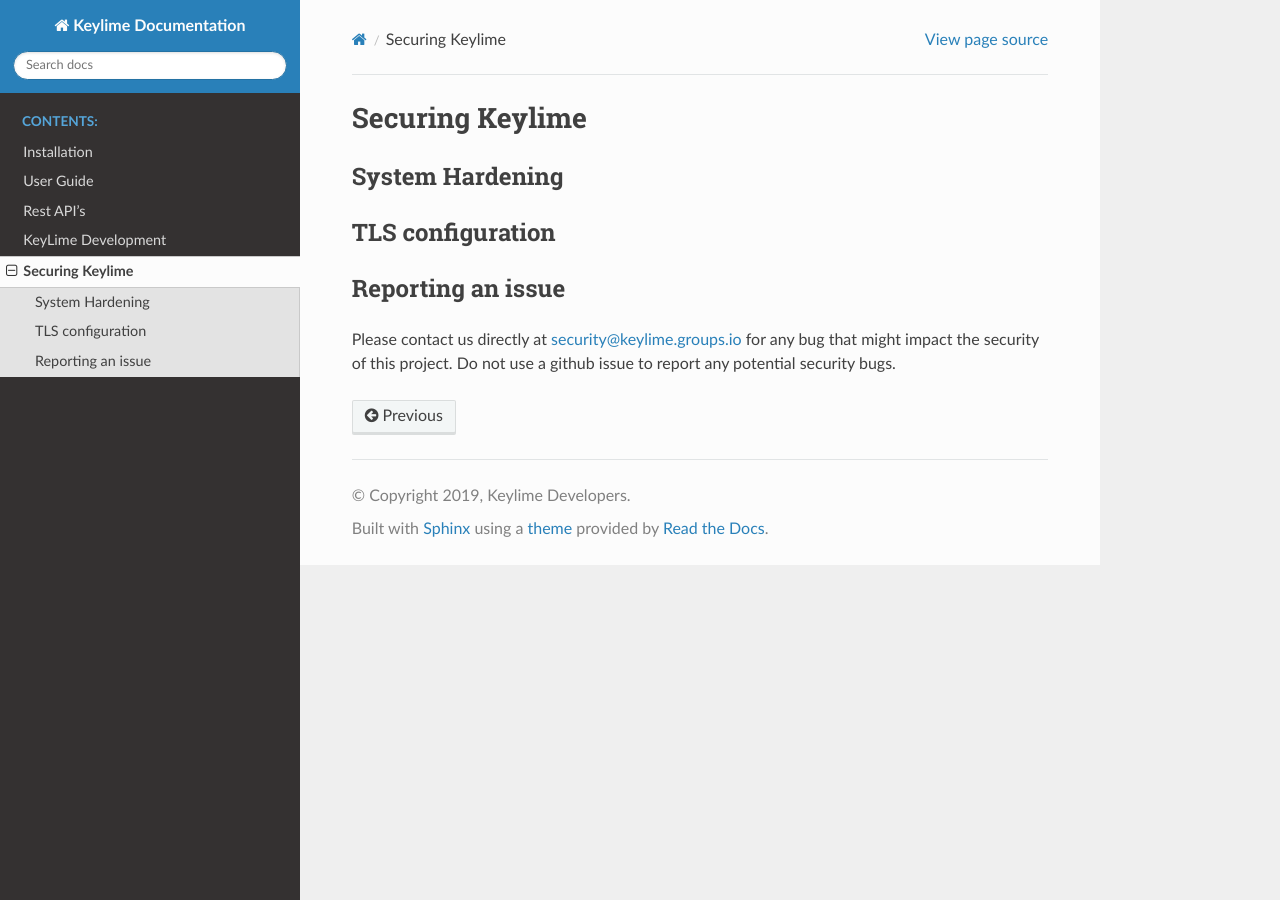
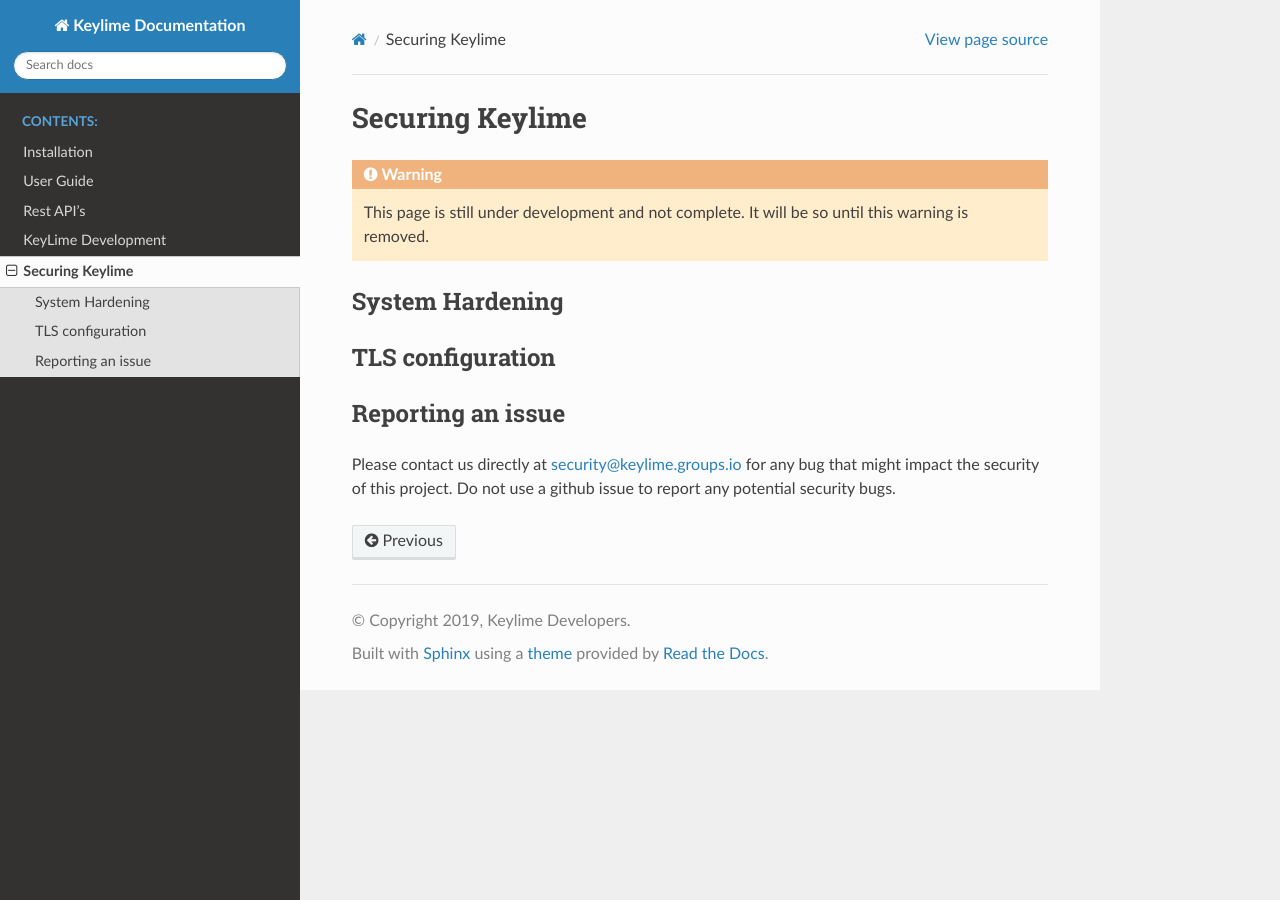
Before and after one commit to keylime/keylime, a Sphinx documentation site: the page built from docs/security.rst, in a window 1280 px wide. Built offline with Sphinx 7.4.7 and the Read the Docs theme 2.0.0, drawn with Linux system fonts in a browser that asks for light colours.

Commit message:
Add WIP warnings to incomplete docs

```diff
--- a/docs/security.rst
+++ b/docs/security.rst
@@ -1,6 +1,10 @@
 ================
 Securing Keylime
 ================
+
+.. warning::
+    This page is still under development and not complete. It will be so until
+    this warning is removed.
 
 System Hardening
 ----------------
--- a/docs/user_guide/encrypted_payload.rst
+++ b/docs/user_guide/encrypted_payload.rst
@@ -1,2 +1,6 @@
 Encrypted Payloads
 ==================
+
+.. warning::
+    This page is still under development and not complete. It will be so until
+    this warning is removed.
--- a/docs/user_guide/revocation.rst
+++ b/docs/user_guide/revocation.rst
@@ -1,2 +1,6 @@
 Agent Revocation
 ================
+
+.. warning::
+    This page is still under development and not complete. It will be so until
+    this warning is removed.
--- a/docs/user_guide/trusted_boot.rst
+++ b/docs/user_guide/trusted_boot.rst
@@ -1,2 +1,6 @@
 Trusted Boot
 ============
+
+.. warning::
+    This page is still under development and not complete. It will be so until
+    this warning is removed.
```
